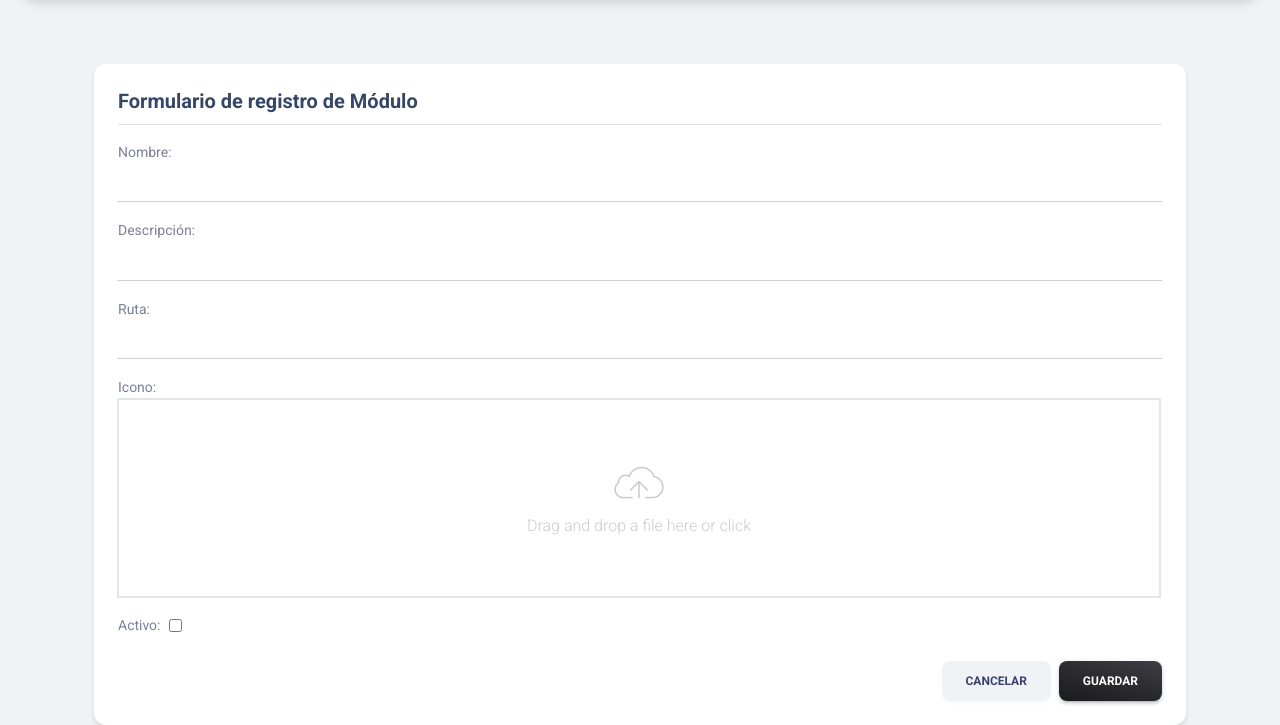
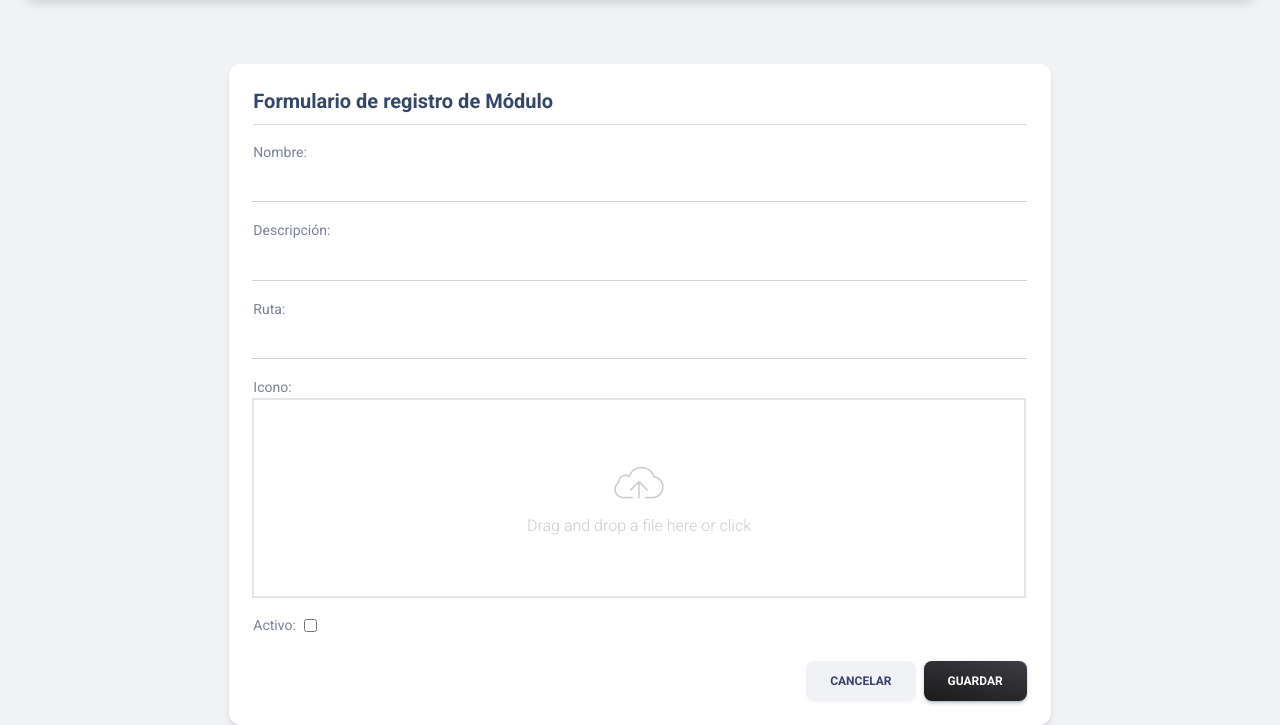
Before and after one commit to KevinPeraltaF/aplication, a Django app: page /conf_sistemas/modulos/?peticion=add_modulo in a window 1280 px wide. Shown: the part 92-817 px from the top of the page. Run offline with Django 3.2, Linux system fonts and the light colour scheme; the visitor is signed in with stand-in values (Sample User, id 1); data that the repository does not hold is empty; some libraries are stand-ins or nearby versions.

Commit message:
arreglo de inputs

```diff
--- a/templates/conf_sistema/add_modulo.html
+++ b/templates/conf_sistema/add_modulo.html
@@ -3,17 +3,15 @@
 {% block head %}
     <link id="pagestyle" href="{% static 'css/dropify.min.css' %}" rel="stylesheet"/>
 {% endblock %}
-
 {% block titulo %}{{ titulo_formulario }}{% endblock %}
+{% block class_extra_card_formulario %}{% endblock %}
 {% block inputs_extras %}
     <input type="hidden" name="peticion" value="{{ peticion }}">
 {% endblock %}
 
 {% block script %}
     <script src="{% static 'js/dropify.min.js' %}"></script>
-
     <script>
-
         $(function () {
             $('.dropify').dropify({
                 messages: {
--- a/templates/formularioBase.html
+++ b/templates/formularioBase.html
@@ -7,7 +7,7 @@
 {% block contenido %}
 
 
-    <div class="container ">
+    <div class=" col-lg-8 col-md-10 mx-auto {% block class_extra_card_formulario %}{% endblock %} ">
 
         <div class="card mt-2  ">
             <div class="card-body ">
```
